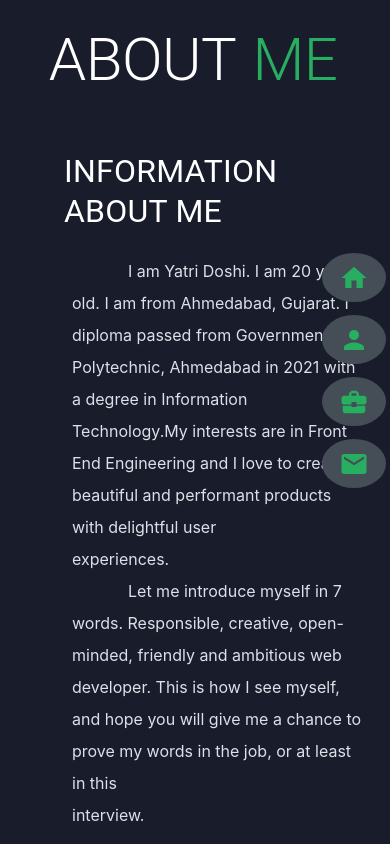
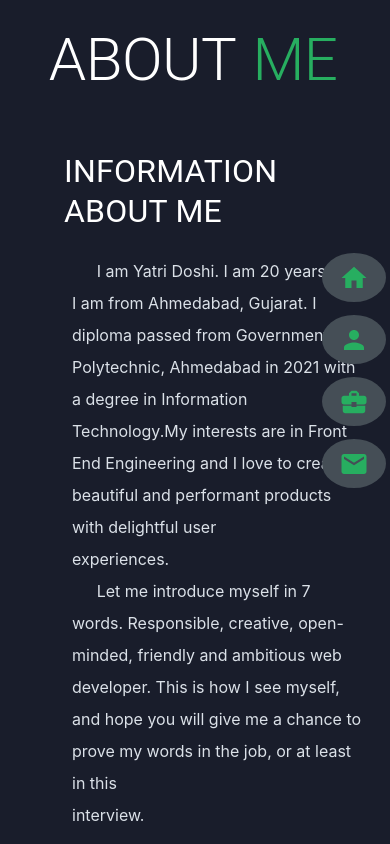
Before and after one commit to yatri0512/my_portfolio, a React (Create React App) app: page /about in a window 390 px wide. Shown: the top 844 px of the page. Built offline with nearby package versions, Linux system fonts and the light colour scheme.

Commit message:
Update About.jsx

```diff
--- a/src/Pages/About.jsx
+++ b/src/Pages/About.jsx
@@ -73,7 +73,10 @@ const About = () => {
                   textJustify="auto"
                   color="#dbe1e8"
                   marginLeft={5}
-                  marginRight={20}>
+                  marginRight={20}
+                  sx={{
+                  '@media (max-width: 500px)':{marginLeft:'3%'}
+                  }}>
                   I am Yatri Doshi. I am 20 years old. I am
                   from Ahmedabad, Gujarat. I diploma passed
                   from Government Polytechnic, Ahmedabad in
@@ -92,7 +95,10 @@ const About = () => {
                   textJustify="auto"
                   color="#dbe1e8"
                   marginLeft={5}
-                  marginRight={20}>
+                  marginRight={20}
+                  sx={{
+                  '@media (max-width: 500px)':{marginLeft:'3%'}
+                  }}>
                   Let me introduce myself in 7 words.
                   Responsible, creative, open-minded,
                   friendly and ambitious web developer. This
```
